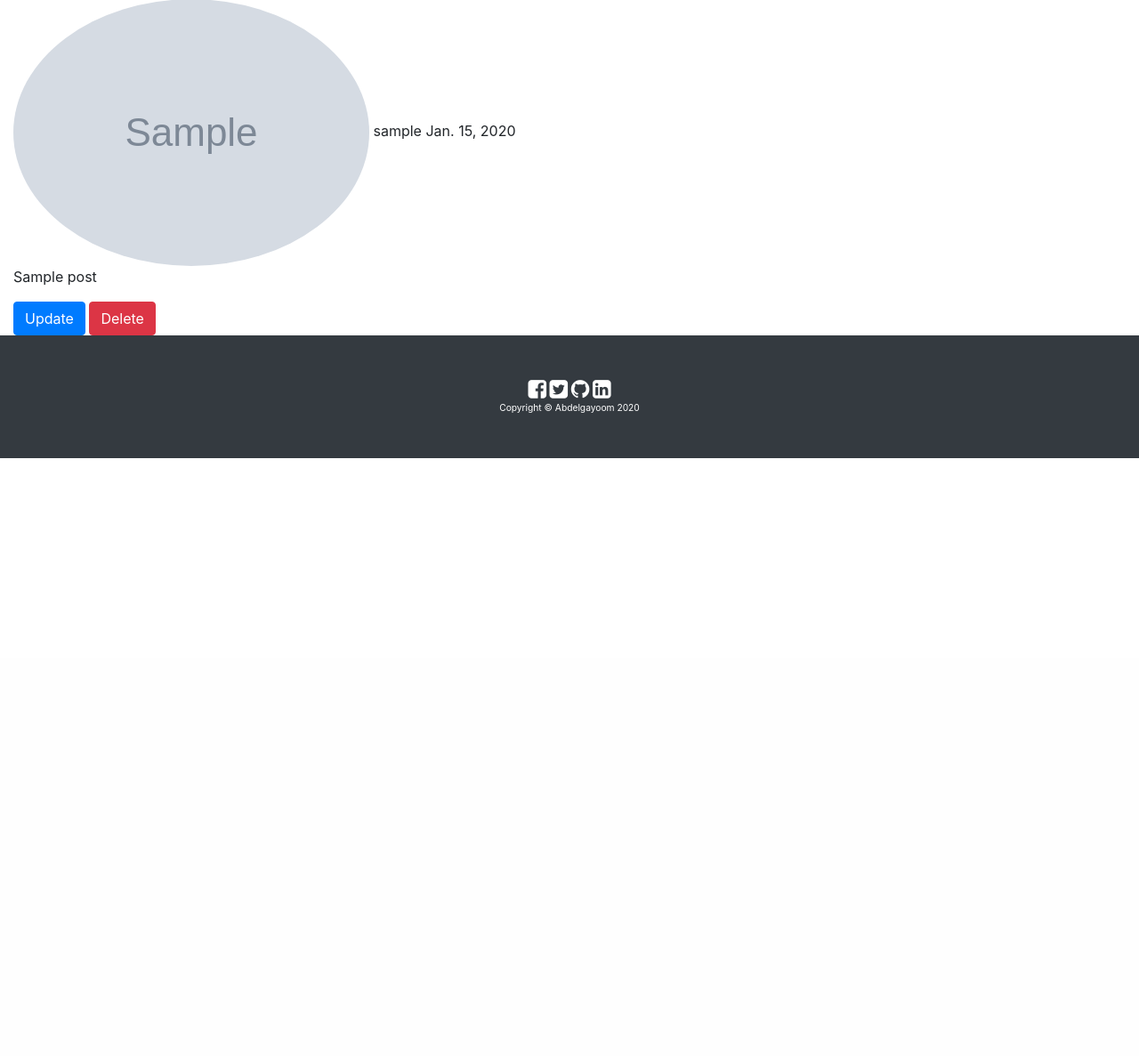
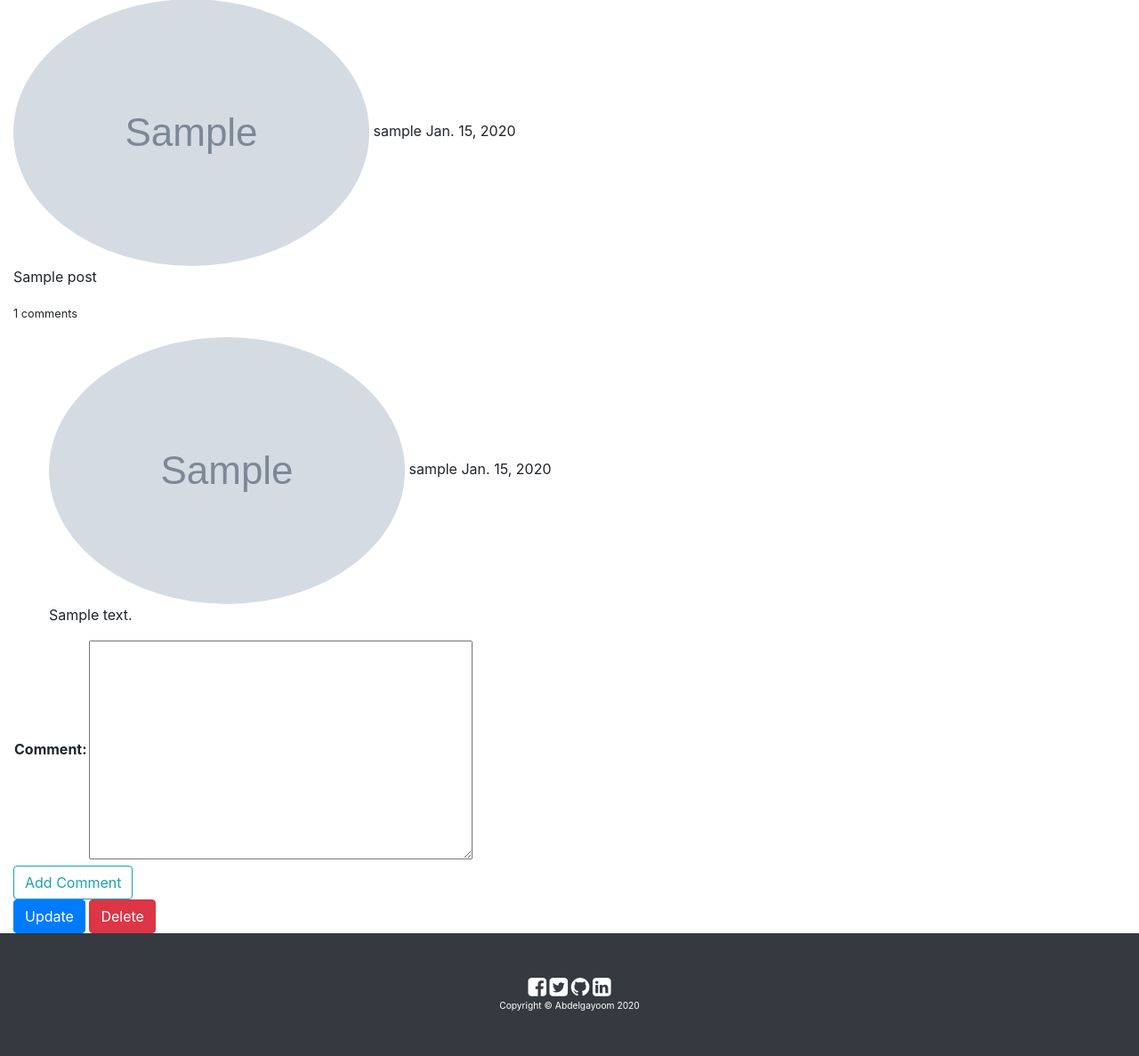
Before and after one commit to abdelgayoom/heapExchange, a Django app: page /post/1/ in a window 1280 px wide. Shown: the part 60-1247 px from the top of the page at 89% size. Before the commit the page ends 575 px from the top, so only its background shows below. Run offline with Django 3.2, Linux system fonts and the light colour scheme; a user stored in the database is signed in; tables that the repository leaves empty hold one stand-in row (values such as "Sample post"); grey boxes marked "Sample" are stand-in pictures; lists and menus that the app fills with data are empty; parts of the project's set-up code (start-up, migrations or seed data) failed here and were passed over; some libraries are stand-ins or nearby versions.

Commit message:
add comments functionality

```diff
--- a/blog/admin.py
+++ b/blog/admin.py
@@ -1,5 +1,6 @@
 from django.contrib import admin
 
-from .models import Posts
+from .models import Posts, Comments
 
 admin.site.register(Posts)
+admin.site.register(Comments)
--- a/blog/forms.py
+++ b/blog/forms.py
@@ -1,4 +1,12 @@
 from django import forms
+from .models import Comments
+
+
+class CommentsCreationForm(forms.ModelForm):
+
+    class Meta:
+        model = Comments
+        fields = ['comment']
 
 
 class ContactForm(forms.Form):
--- a/blog/models.py
+++ b/blog/models.py
@@ -15,3 +15,13 @@ class Posts(models.Model):
 
     def get_absolute_url(self):
         return reverse('blog:detail', kwargs={'pk': self.pk})
+
+
+class Comments(models.Model):
+    posts = models.ForeignKey(Posts, on_delete=models.CASCADE, related_name='comments')
+    user = models.ForeignKey(User, on_delete=models.CASCADE, related_name='user')
+    comment = models.TextField()
+    date_comment = models.DateTimeField(auto_now_add=True, editable=False)
+
+    def __str__(self):
+        return self.comment
--- a/blog/templates/blog/home.html
+++ b/blog/templates/blog/home.html
@@ -13,6 +13,7 @@
             <a href="{% url 'blog:detail' post.pk %}">{{ post.title }} </a>
         <li>{{ post.subject }}</li>
         </p>
+
         {% endfor %}
     </ul>
      {% if is_paginated %}
--- a/blog/templates/blog/posts_detail.html
+++ b/blog/templates/blog/posts_detail.html
@@ -5,6 +5,28 @@
    <img class="rounded-circle" src="{{ post.author.profile.image.url }}">
    {{ post.author }}  {{ post.date_post |date }}
   <p>{{ post.subject }}</p>
+
+    <p> <small>  {{ post.comments.count }} comments </small></p>
+  <ul>
+      {% for comment in post.comments.all %}
+           <img class="rounded-circle" src="{{ comment.user.profile.image.url }}">
+          {{ comment.user.username }} {{ comment.date_comment | date }}
+          <p>{{ comment }}</p>
+      {% empty %}
+            <h5> there is no comments yet </h5>
+      {% endfor%}
+  </ul>
+
+  {% if user.is_authenticated %}
+    <form method="post">{% csrf_token %}
+         <table>
+         {{ form.as_table }}
+          </table>
+        <input class="btn btn-outline-info" type="submit" value='Add Comment'>
+    </form>
+
+  {% endif %}
+
   {% if post.author == user %}
     <div>
       <a class="btn btn-primary" href="{% url 'blog:update' post.id %}">Update</a>
--- a/blog/urls.py
+++ b/blog/urls.py
@@ -7,7 +7,8 @@ urlpatterns = [
 
     path('', views.PostListView.as_view(), name='home'),
     path('user_post/<str:username>/', views.UserPostListView.as_view(), name='user_posts'),
-    path('post/<int:pk>/', views.PostDetailView.as_view(), name='detail'),
+   # path('post/<int:pk>/add_comment/', views.comment_view, name='new_comment'),
+    path('post/<int:pk>/', views.comment_view, name='detail'),
     path('post/new/', views.PostCreateView.as_view(), name='create'),
     path('post/<int:pk>/update', views.PostUpdateView.as_view(), name='update'),
     path('post/<int:pk>/delete', views.PostDeleteView.as_view(), name='delete'),
--- a/blog/views.py
+++ b/blog/views.py
@@ -1,10 +1,11 @@
 
-from django.shortcuts import render, redirect, get_object_or_404
+from django.shortcuts import render, redirect, get_object_or_404, reverse
 from django.views.generic import ListView, DetailView, CreateView, UpdateView, DeleteView
 from django.contrib.auth.mixins import LoginRequiredMixin, UserPassesTestMixin
+from django.contrib.auth.decorators import login_required
 from django.contrib.auth.models import User
-from .models import Posts
-from .forms import ContactForm
+from .models import Posts, Comments
+from .forms import ContactForm, CommentsCreationForm
 from django.views import View
 from django.core.mail import send_mail
 from lisa.settings import SecretData
@@ -29,10 +30,15 @@ class UserPostListView(ListView):
         return Posts.objects.filter(author=user).order_by('-date_post')
 
 
-class PostDetailView(DetailView):
-    model = Posts
-    template_name = 'blog/posts_detail.html'
-    context_object_name = 'post'
+#def post_detail(request, pk):
+  #  post = get_object_or_404(Posts, pk=pk)
+   # return render(request, 'blog/posts_detail.html', {'post': post})
+
+
+#class PostDetailView(DetailView):
+  #  model = Posts
+   # template_name = 'blog/posts_detail.html'
+  #  context_object_name = 'post'
 
 
 class PostCreateView(LoginRequiredMixin, CreateView):
@@ -70,6 +76,29 @@ class PostDeleteView(LoginRequiredMixin, UserPassesTestMixin, DeleteView):
         return False
 
 
+# comments views
+
+def comment_view(request, pk):
+    posts = get_object_or_404(Posts, pk=pk)
+    if request.method == 'POST':
+        form = CommentsCreationForm(request.POST)
+        if form.is_valid():
+            comment = form.save(commit=False)
+            comment.user = request.user
+            comment.posts = posts
+            comment.save()
+            return redirect('blog:detail', pk=posts.pk)
+    else:
+        form = CommentsCreationForm()
+        post = get_object_or_404(Posts, pk=pk)
+    return render(request, 'blog/posts_detail.html', {'form': form, 'post': post})
+
+
+
+
+
+
+
 # contact form for sending email
 class ContactView(View):
     def post(self, request):
--- a/lisa/settings.py
+++ b/lisa/settings.py
@@ -26,6 +26,7 @@ with open('/etc/secret_key.json') as f:
     SecretData = json.load(f)
 
 SECRET_KEY = SecretData.get('SECRET_KEY')
+
 # SECURITY WARNING: don't run with debug turned on in production!
 DEBUG = True
 
--- a/requirements.txt
+++ b/requirements.txt
@@ -1,4 +1,3 @@
-
 
 Django
 Pillow
--- a/users/models.py
+++ b/users/models.py
@@ -4,7 +4,7 @@ from PIL import Image
 
 
 class Profile(models.Model):
-    user = models.OneToOneField(User, models.CASCADE)
+    user = models.OneToOneField(User, on_delete=models.CASCADE)
     bio = models.CharField(max_length=100)
     image = models.ImageField(upload_to='profile_images', default='default.jpg')
 
```
Also changed, not shown: blog/migrations/0002_auto_20200308_1654.py (added), blog/migrations/0003_auto_20200308_1800.py (added), blog/migrations/0004_auto_20200308_1819.py (added), blog/migrations/0005_auto_20200309_0717.py (added), blog/migrations/0006_auto_20200309_0912.py (added), blog/migrations/0007_auto_20200312_2142.py (added), blog/migrations/0008_auto_20200312_2220.py (added), media/profile_images/external-content.duckduckgo.com.png (added).
